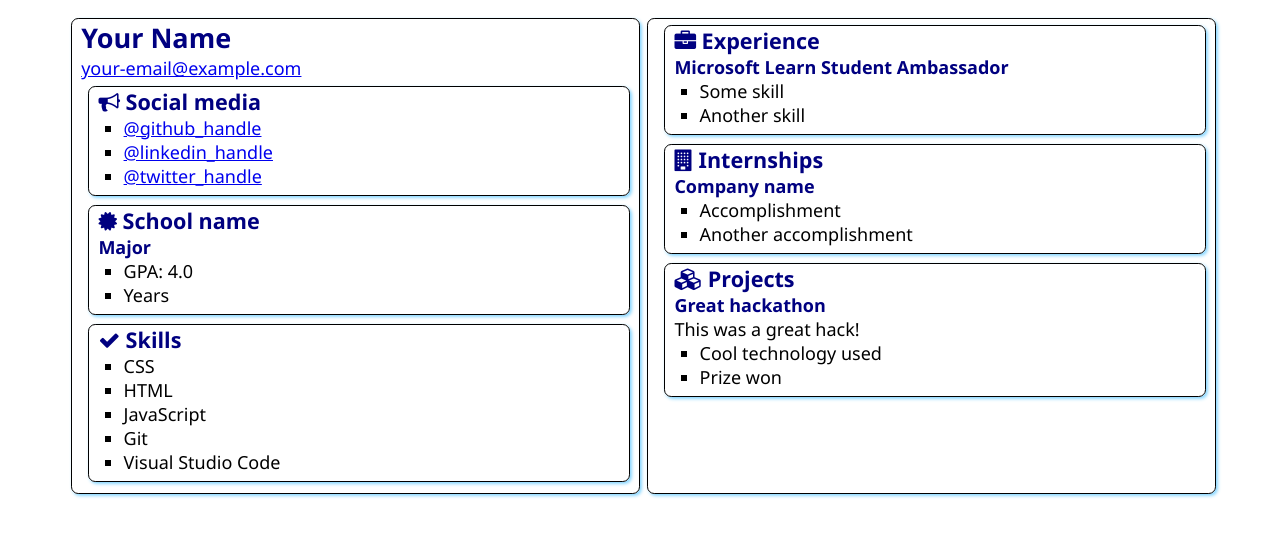
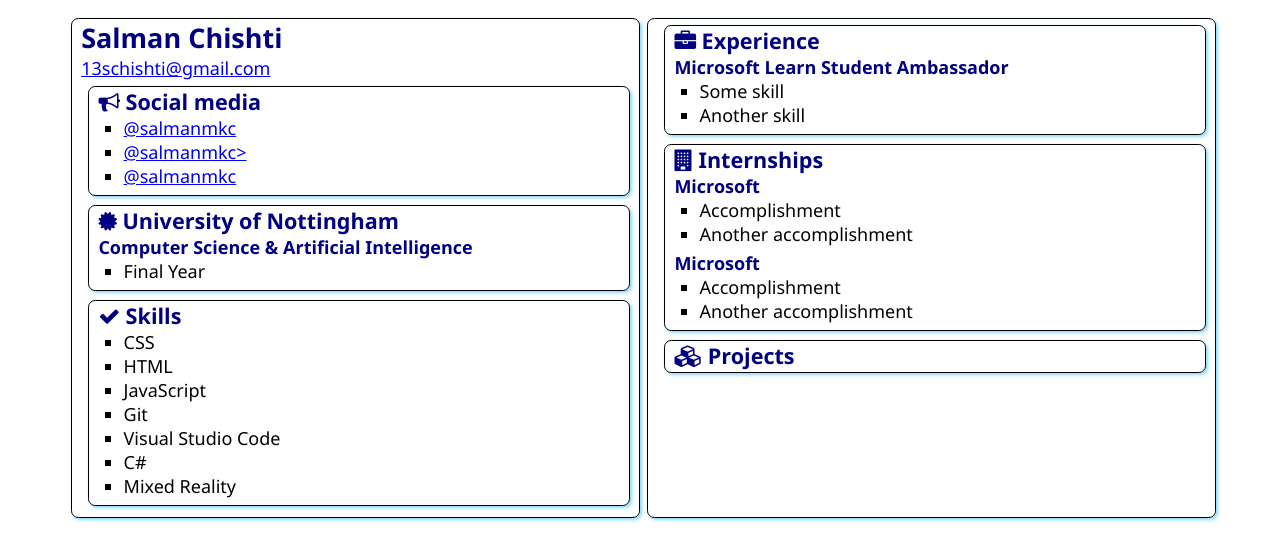
Before and after one commit to salmanmkc/satechnicalonboarding, a plain HTML site: page src/index.html in a window 1280 px wide. Drawn offline with Linux system fonts and the light colour scheme.

Commit message:
updated with info

```diff
--- a/src/index.html
+++ b/src/index.html
@@ -12,8 +12,8 @@
 <body>
     <main>
         <article class="box">
-            <h1>Your Name</h1>
-            <div><a href="mailto:your.email@example.com">your-email@example.com</a></div>
+            <h1>Salman Chishti</h1>
+            <div><a href="mailto:13schishti@gmail.com">13schishti@gmail.com</a></div>
 
             <section class="box">
                 <h2>
@@ -21,9 +21,9 @@
                     Social media
                 </h2>
                 <ul>
-                    <li><a href="https://github.com/<handle>">@github_handle</a></li>
-                    <li><a href="https://linkedin.com/in/<handle>">@linkedin_handle</a></li>
-                    <li><a href="https://twitter.com/<handle>">@twitter_handle</a></li>
+                    <li><a href="https://github.com/salmanmkc">@salmanmkc</a></li>
+                    <li><a href="https://linkedin.com/in/salmanmkc">@salmanmkc></li>
+                    <li><a href="https://twitter.com/salmanmkc">@salmanmkc</a></li>
                 </ul>
             </section>
 
@@ -31,12 +31,11 @@
                 <div class="education">
                     <h2>
                         <i class="fa fa-certificate" aria-hidden="true"></i>
-                        School name
+                        University of Nottingham
                     </h2>
-                    <h3>Major</h3>
+                    <h3>Computer Science & Artificial Intelligence</h3>
                     <ul>
-                        <li>GPA: 4.0</li>
-                        <li>Years</li>
+                        <li>Final Year</li>
                     </ul>
                 </div>
             </section>
@@ -52,6 +51,8 @@
                     <li>JavaScript</li>
                     <li>Git</li>
                     <li>Visual Studio Code</li>
+                    <li>C#</li>
+                    <li>Mixed Reality</li>
                 </ul>
             </section>
         </article>
@@ -73,7 +74,13 @@
                     Internships
                 </h2>
 
-                <h3>Company name</h3>
+                <h3>Microsoft</h3>
+                <ul>
+                    <li>Accomplishment</li>
+                    <li>Another accomplishment</li>
+                </ul>
+
+                <h3>Microsoft</h3>
                 <ul>
                     <li>Accomplishment</li>
                     <li>Another accomplishment</li>
@@ -85,12 +92,7 @@
                     Projects
                 </h2>
 
-                <h3>Great hackathon</h3>
-                <div>This was a great hack!</div>
-                <ul>
-                    <li>Cool technology used</li>
-                    <li>Prize won</li>
-                </ul>
+
             </section>
         </article>
 
```
